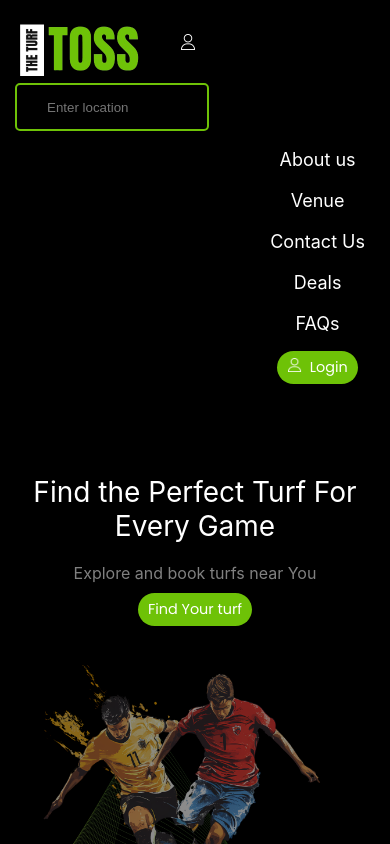
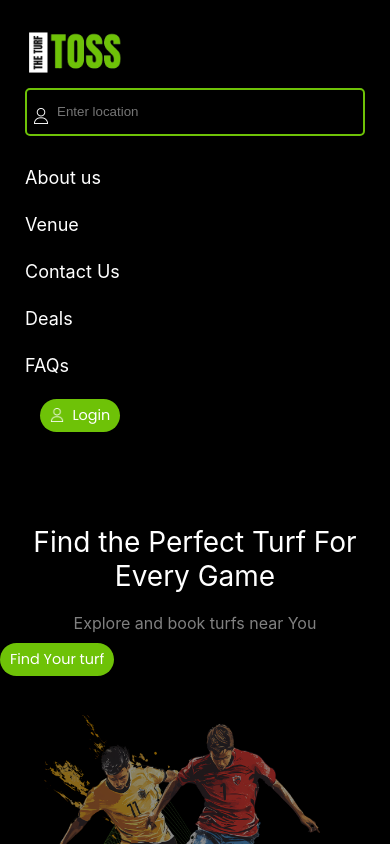
Before and after one commit to Abishekpriyan12/Tosstheturf-, a React (Create React App) app in the folder client/: page / in a window 390 px wide. Shown: the top 844 px of the page. Built offline with nearby package versions, Linux system fonts and the light colour scheme.

Commit message:
css modification done

```diff
--- a/client/src/components/Button-Component/ButtonComponent.css
+++ b/client/src/components/Button-Component/ButtonComponent.css
@@ -4,16 +4,24 @@ button {
     border-radius: 20px;
     padding: 10px 16px;
     width: auto;
-    font-family: 'Poppins';
+    font-family: 'Poppins', sans-serif;
     color: #fff;
     font-size: 1.2rem;
     cursor: pointer;
+    display: flex;
+    align-items: center;
+    justify-content: center;
+    transition: background 0.3s ease;
 }
 
 .button img {
     margin-right: 8px;
     width: 1.2rem;
     height: 1.2rem;
+}
+
+button:hover {
+    background: #5baa07;
 }
 
 @media (max-width: 768px) {
--- a/client/src/components/Button-Component/ButtonComponent.js
+++ b/client/src/components/Button-Component/ButtonComponent.js
@@ -1,8 +1,15 @@
-import React, { useState } from 'react';
-import './ButtonComponent.css'
-const ButtonComponent = ({btnName,iconPath,onClick}) => {
-    return(<div className="button">
-        <button onClick={onClick}>{iconPath && <img src={`/assests/icons/${iconPath}`} alt={`${btnName} icon`}></img>}{btnName}</button>
-    </div>)
+import React from 'react';
+import './ButtonComponent.css';
+
+const ButtonComponent = ({ btnName, iconPath, onClick }) => {
+    return (
+        <div className="button">
+            <button onClick={onClick}>
+                {iconPath && <img src={`/assests/icons/${iconPath}`} alt={`${btnName} icon`} />}
+                {btnName}
+            </button>
+        </div>
+    );
 };
+
 export default ButtonComponent;
--- a/client/src/components/Home-Component/HomePageComponent.css
+++ b/client/src/components/Home-Component/HomePageComponent.css
@@ -23,33 +23,36 @@
   max-width: 100%;
   height: auto;
 }
+
 .host-the-match {
   margin: 1% 25% 1% 25%;
 }
-.perfect-turf-card{
+
+.perfect-turf-card {
   margin: 1% 10% 1% 10%;
   padding: 10px;
 }
-.perfect-card-data{
+
+.perfect-card-data {
   display: flex;
 }
-.perfect-text1{
+
+.perfect-text1 {
   font-size: 38px;
   padding: 5px;
 }
-.perfect-text2{
+
+.perfect-text2 {
   font-size: 20px;
-
   padding: 5px;
 }
 
-.perfect-text-card{
+.perfect-text-card {
   flex: 3;
 }
-.perfect-images{
+
+.perfect-images {
   flex: 4;
-}
-.perfect-images {
   display: flex;
   justify-content: center;
   align-items: center;
@@ -69,7 +72,8 @@
   border: 2px solid #fff;
   object-fit: cover;
 }
-  .fifth_right-section{
+
+.fifth_right-section {
   margin-top: 10%;
 }
 
@@ -96,7 +100,7 @@
     object-fit: cover;
   }
 
-  .perfect-text1{
+  .perfect-text1 {
     font-size: 38px;
     padding: 5px;
   }
@@ -116,6 +120,7 @@
   .second-banner-text {
     font-size: 18px;
   }
+
   .round-image img {
     width: 80px;
   }
--- a/client/src/components/Scroller-Component/ScrollerComponent.css
+++ b/client/src/components/Scroller-Component/ScrollerComponent.css
@@ -1,14 +1,14 @@
 .scroller-wrapper {
   position: relative;
   display: flex;
-  justify-content: space-between; /* Ensure space between the scroller and buttons */
+  justify-content: space-between;
   align-items: center;
   width: 100%;
 }
 
 .scroller-container {
   overflow: hidden;
-  width: 85%; /* Limit the width to avoid button overlap */
+  width: 85%;
 }
 
 .scroller {
@@ -17,22 +17,17 @@
 }
 
 .card {
-  flex: 0 0 calc(33.33% - 20px); /* Ensure 3 cards per row */
-  margin: 0 10px; /* Add margin between cards */
-  background-color: #222; /* Card background color */
-  border-radius: 10px;
-  box-shadow: 0 4px 8px rgba(0, 0, 0, 0.2); /* Shadow effect */
+  flex: 0 0 calc(32.33% - 20px); /* 3 cards on larger screens */
+  margin: 0 10px;
   color: #fff;
   text-align: center;
   padding: 10px;
-  box-sizing: border-box;
-  height: 250px; /* Small card height */
 }
 
 .card-image {
-  width: 100%;
-  height: 100px; /* Smaller image */
-  object-fit: cover; /* Ensure the image fits inside the card */
+  width: 80%;
+  height: 300px;
+  object-fit: cover;
   border-radius: 8px;
 }
 
@@ -66,9 +61,33 @@
 }
 
 .scroll-button.left {
-  margin-right: 15px; /* Give space from the scroller container */
+  margin-right: 15px;
 }
 
 .scroll-button.right {
-  margin-left: 15px; /* Give space from the scroller container */
+  margin-left: 15px;
 }
+
+/* Tablet View: 2 cards per row */
+@media (max-width: 768px) {
+  .card {
+    flex: 0 0 calc(48.33% - 20px);
+    margin: 0 10px;
+  }
+
+  .card-image {
+    height: 250px;
+  }
+}
+
+/* Mobile View: 1 card per row */
+@media (max-width: 480px) {
+  .card {
+    flex: 0 0 calc(98.33% - 10px);
+    margin: 0 5px;
+  }
+
+  .card-image {
+    height: 200px;
+  }
+}
--- a/client/src/components/Scroller-Component/ScrollerComponent.js
+++ b/client/src/components/Scroller-Component/ScrollerComponent.js
@@ -1,11 +1,30 @@
 import React from 'react';
 import './ScrollerComponent.css';
+import CardComponent from "../Card-Component/CardComponent";
 
 const ScrollerComponent = ({ items }) => {
   const [currentIndex, setCurrentIndex] = React.useState(0);
+  const [visibleCards, setVisibleCards] = React.useState(3);
+
+  React.useEffect(() => {
+    const updateVisibleCards = () => {
+      if (window.innerWidth <= 480) {
+        setVisibleCards(1); // Mobile: 1 card
+      } else if (window.innerWidth <= 768) {
+        setVisibleCards(2); // Tablet: 2 cards
+      } else {
+        setVisibleCards(3); // Default: 3 cards
+      }
+    };
+
+    window.addEventListener('resize', updateVisibleCards);
+    updateVisibleCards(); // Initial call
+
+    return () => window.removeEventListener('resize', updateVisibleCards);
+  }, []);
 
   const handleNext = () => {
-    setCurrentIndex((prevIndex) => (prevIndex < items.length - 3 ? prevIndex + 1 : prevIndex));
+    setCurrentIndex((prevIndex) => (prevIndex < items.length - visibleCards ? prevIndex + 1 : prevIndex));
   };
 
   const handlePrev = () => {
@@ -15,12 +34,13 @@ const ScrollerComponent = ({ items }) => {
   return (
     <div className="scroller-wrapper">
       <button className="scroll-button left" onClick={handlePrev}>
-        &#8249; {/* Left arrow */}
+        &#8249;
       </button>
       <div className="scroller-container">
+        <CardComponent>
           <div
             className="scroller"
-          style={{ transform: `translateX(-${currentIndex * (100 / 3)}%)` }}
+            style={{ transform: `translateX(-${currentIndex * (100 / visibleCards)}%)` }}
           >
             {items.map((item, index) => (
               <div key={index} className="card">
@@ -35,9 +55,10 @@ const ScrollerComponent = ({ items }) => {
               </div>
             ))}
           </div>
+        </CardComponent>
       </div>
       <button className="scroll-button right" onClick={handleNext}>
-        &#8250; {/* Right arrow */}
+        &#8250;
       </button>
     </div>
   );
--- a/client/src/components/TurfDetail-Component/TurfDetailComponent.js
+++ b/client/src/components/TurfDetail-Component/TurfDetailComponent.js
@@ -2,6 +2,7 @@ import React from "react";
 import NavBarComponent from "../navigation-component/NavBarComponent";
 import SliderComponent from "../slider-component/SliderComponent";
 import ScrollerComponent from "../Scroller-Component/ScrollerComponent";
+import FooterComponent from "../footer-component/FooterComponent";
 
 const TurfDetailComponent = () => {
   const navBarData = [
@@ -64,6 +65,7 @@ const TurfDetailComponent = () => {
       <NavBarComponent navBarData={navBarData}></NavBarComponent>
       <SliderComponent slides={sliderData}></SliderComponent>
       <ScrollerComponent items={items}></ScrollerComponent>
+      <FooterComponent></FooterComponent>
     </div>
   );
 };
--- a/client/src/components/navigation-component/NavBarComponent.css
+++ b/client/src/components/navigation-component/NavBarComponent.css
@@ -1,3 +1,4 @@
+/* General Styles */
 .card-container {
   background-color: #000;
   padding: 5px;
@@ -6,7 +7,7 @@
   border-color: bisque;
   box-shadow: 0 4px 8px rgba(0, 0, 0, 0.1);
   display: flex;
-    justify-content: flex-start; /* Align items at the start */
+  justify-content: space-between; /* Align items with space between */
   align-items: center;
 }
 
@@ -19,35 +20,36 @@
 #location-input {
   display: flex;
   align-items: center;
+  position: relative;
 }
 
 .location-textbox {
-    padding: 7px 10px 7px 30px;
-    padding-right: 10px;
+  padding: 7px 10px;
+  padding-left: 30px;
   border-radius: 5px;
   width: 150px;
   height: 30px;
   background: #000;
   border: 2px solid #6EC207;
+  color: #fff;
 }
 
 .location-icon {
   position: absolute;
-    left: 180px;
-    top: 5%;
+  left: 8px;
+  top: 50%;
   transform: translateY(-50%);
   width: 16px;
+  height: 16px;
   color: white;
-    height: 16px;
   pointer-events: none;
 }
 
 .nav-links {
   display: flex;
+  margin-left: auto;
   justify-content: space-between;
   align-items: center;
-    text-decoration: none;
-    margin-left: auto; /* Push the nav links to the right */
 }
 
 .nav-links ul {
@@ -55,55 +57,81 @@
   list-style-type: none;
   margin: 0;
   padding: 0;
-    text-decoration: none;
 }
 
 .nav-links ul li {
   padding: 10px;
-    margin: 5px 5px;
+  margin: 0 5px;
   color: #fff;
   font-size: 20px;
   cursor: pointer;
-    text-decoration: none;
 }
-  a{
+
+a {
   text-decoration: none;
   color: #fff;
 }
+
 #button-comp {
-    margin: 7px;
+  margin-left: 15px;
 }
 
+/* Mobile View (max-width: 480px) */
 @media (max-width: 480px) {
   .card-container {
     flex-direction: column;
     align-items: flex-start;
+    padding: 15px;
   }
 
-    .Header {
-      width: 90%;
+  .Logo img {
+    width: 100px; /* Smaller logo for mobile */
+  }
+
+  #location-input {
+    margin-top: 10px;
+    width: 100%; /* Full width on mobile */
+  }
+
+  .location-textbox {
+    width: 100%;
+  }
+
+  .nav-links {
+    width: 100%;
+    margin-top: 10px;
   }
 
   .nav-links ul {
     flex-direction: column;
-      align-items: center;
-      padding: 0;
+    align-items: flex-start;
+    width: 100%;
   }
 
   .nav-links ul li {
     font-size: 18px;
-      padding: 5px;
+    padding: 8px 0;
+    margin: 5px 0;
+  }
+
+  #button-comp {
+    margin-top: 10px;
   }
 }
 
+/* Tablet View (max-width: 768px) */
 @media (min-width: 481px) and (max-width: 768px) {
   .card-container {
     flex-direction: row;
     justify-content: space-between;
   }
 
-    .Header {
-      width: 80%;
+  .Logo img {
+    width: 120px; /* Slightly smaller logo for tablet */
+  }
+
+  #location-input {
+    width: 200px; /* Adjust the width for tablet */
   }
 
   .nav-links ul {
--- a/client/src/components/navigation-component/NavBarComponent.js
+++ b/client/src/components/navigation-component/NavBarComponent.js
@@ -2,6 +2,7 @@ import React from "react";
 import "./NavBarComponent.css";
 import ButtonComponent from "../Button-Component/ButtonComponent";
 import { Link } from 'react-router-dom';
+
 const NavBarComponent = ({ navBarData }) => {
   return (
     <div className="Nav-bar">
@@ -9,6 +10,7 @@ const NavBarComponent = ({ navBarData }) => {
         <div className="Logo">
           <img src="ttt_logo.png" alt="logo"></img>
         </div>
+
         <div id="location-input">
           <img
             src="/assests/icons/user.png"
@@ -26,14 +28,14 @@ const NavBarComponent = ({ navBarData }) => {
           <ul>
             {navBarData.map((res, index) => (
                <li key={index}>
-               <Link to={res.url}>{res.name}</Link>
-             </li>
+                 <Link to={res.url}>{res.name}</Link>
+               </li>
             ))}
             <div id="button-comp">
               <ButtonComponent
                 btnName="Login"
                 iconPath="User.png"
-              ></ButtonComponent>
+              />
             </div>
           </ul>
         </div>
```
Also changed, not shown: client/src/components/Home-Component/HomePageComponent.js (+10 -8 lines). Lines whose indentation alone changed are shown as unchanged.
